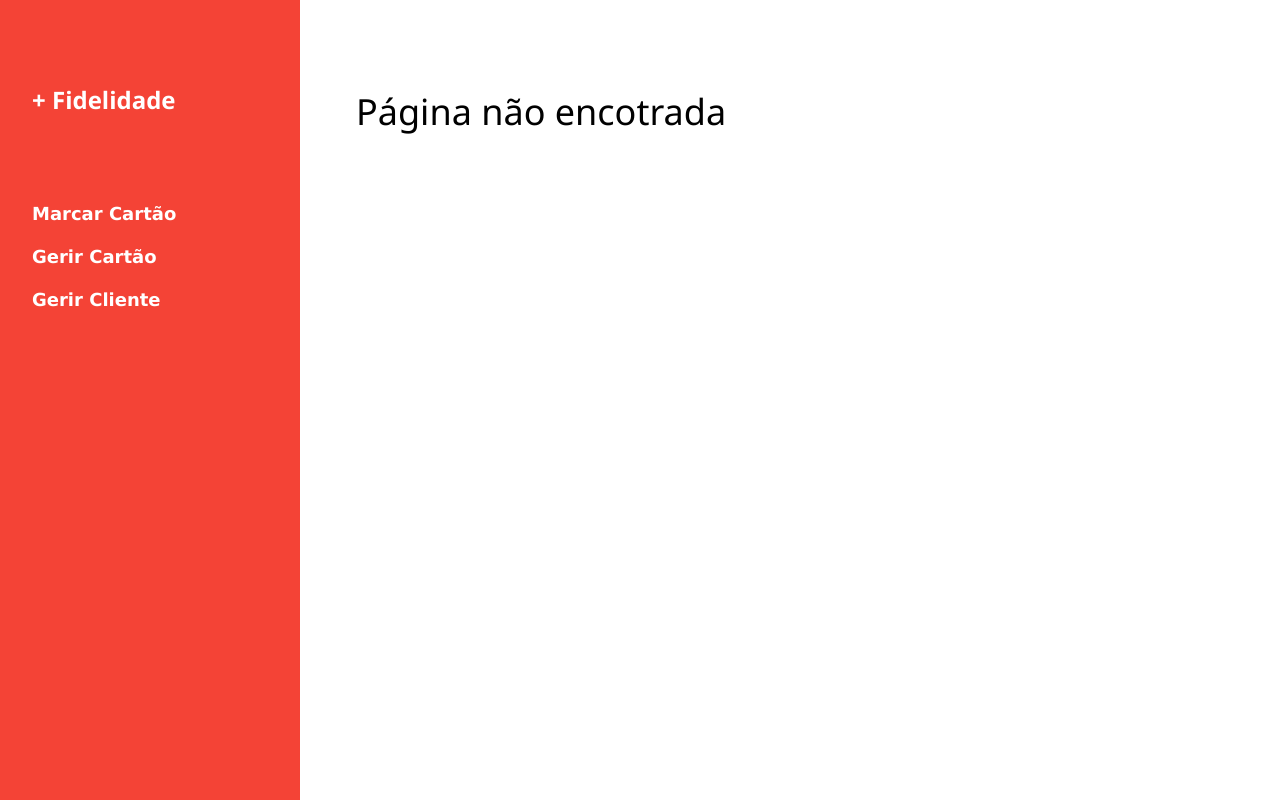
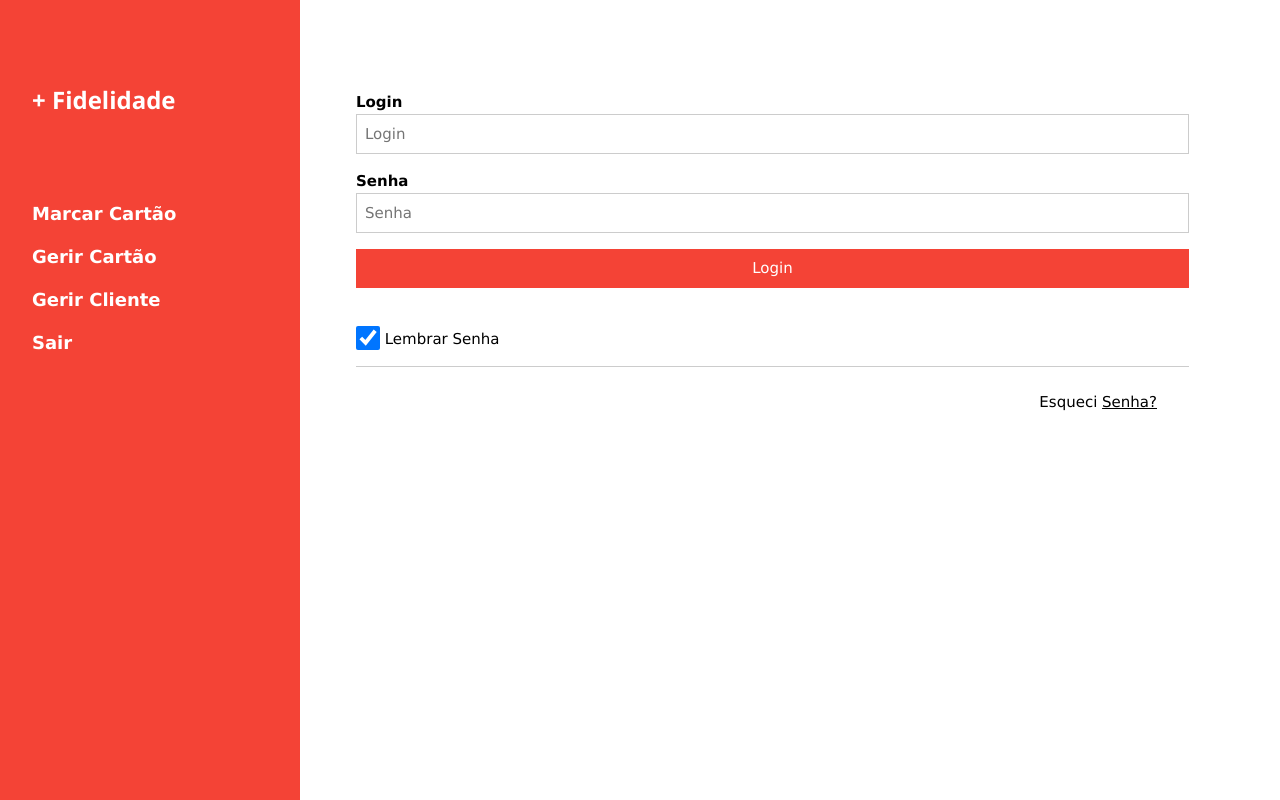
Before and after one commit to joserobson/cartaofidelidade, a React (Create React App) app: page /marcarCartao/1#/login in a window 1280 px wide. Built offline with nearby package versions, Linux system fonts and the light colour scheme.

Commit message:
tela de login

```diff
--- /dev/null
+++ b/src/PrivateRoute.js
@@ -0,0 +1,11 @@
+import React from 'react';
+import { Route, Redirect } from 'react-router-dom';
+
+export const PrivateRoute = ({ component: Component, ...rest }) => (
+    <Route {...rest} render={props => (
+
+        localStorage.getItem('user')
+            ? <Component {...props} />
+            : <Redirect to={{ pathname: '/login', state: { from: props.location } }} />
+    )} />
+)
--- a/src/components/header/header.js
+++ b/src/components/header/header.js
@@ -10,6 +10,7 @@ class Header extends Component{
         super(props);
         this.openMenuClick = this.openMenuClick.bind(this);
         this.closeMenuClick = this.closeMenuClick.bind(this);
+        this.logout = this.logout.bind(this);
     }
 
     openMenuClick(){
@@ -20,6 +21,11 @@ class Header extends Component{
     closeMenuClick(){
         document.getElementById("mySidebar").style.display = "none";
         document.getElementById("myOverlay").style.display = "none";
+    }
+
+    logout(){
+
+        localStorage.removeItem("user");
     }
 
     render(){
@@ -38,6 +44,7 @@ class Header extends Component{
                             <NavLink onClick={this.closeMenuClick} className="w3-bar-item w3-button w3-hover-white" to="/">Marcar Cartão</NavLink>
                             <NavLink onClick={this.closeMenuClick} className="w3-bar-item w3-button w3-hover-white" to="/gerirModeloCartao">Gerir Cartão</NavLink>
                             <NavLink onClick={this.closeMenuClick} className="w3-bar-item w3-button w3-hover-white" to="/gerirCliente">Gerir Cliente</NavLink>
+                            <NavLink onClick={this.logout} className="w3-bar-item w3-button w3-hover-white" to="/">Sair</NavLink>
 
                         </div>
                     </nav>
--- /dev/null
+++ b/src/components/login/login.js
@@ -0,0 +1,65 @@
+import React, { Component } from 'react';
+
+class Login extends Component
+{
+
+    constructor(props){
+        super(props)
+
+        this.state = {
+            userName: '',
+            password:'',
+            lembrarSenha: true,
+        }
+
+        this.handleFormSubmit = this.handleFormSubmit.bind(this);
+        this.handleInputChange = this.handleInputChange.bind(this);
+    }
+
+    handleFormSubmit(event){
+
+        localStorage.setItem("user",true);
+
+        this.props.history.push("/");
+
+    }
+
+    handleInputChange(event) {
+        const target = event.target;
+        const value = target.type === 'checkbox' ? target.checked : target.value;
+        const name = target.name;
+
+        this.setState({
+          [name]: value
+        });
+      }
+
+
+    render(){
+
+        return <div style={{ marginTop: '75px' }}>
+                    <form onSubmit={this.handleFormSubmit} className="w3-container">
+                        <div className="w3-section">
+                            <label><b>Login</b></label>
+                            <input className="w3-input w3-border w3-margin-bottom" type="text" placeholder="Login" name="userName"  value={this.state.userName}  onChange={this.handleInputChange} required/>
+
+                            <label><b>Senha</b></label>
+                            <input className="w3-input w3-border" type="password" placeholder="Senha" name="password" value={this.state.password} onChange={this.handleInputChange} required/>
+
+                            <button className="w3-button w3-block w3-red w3-section w3-padding" type="submit">Login</button>
+                                <label>
+                                    <input className="w3-check w3-margin-top" type="checkbox" checked="checked" name="lembrarSenha" checked={this.state.lembrarSenha} onChange={this.handleInputChange}/> Lembrar Senha
+                                </label>
+                        </div>
+
+                        <div className="w3-container w3-border-top w3-padding-16" style={{backgroundColorolor:'#f1f1f1'}}>
+                            <span className="w3-right w3-padding w3-hide-small">Esqueci <a href="#">Senha?</a></span>
+                        </div>
+                    </form>
+                </div>
+    }
+
+
+}
+
+export default Login
--- a/src/components/marcar-cartao/selecionar-cliente-cartao.js
+++ b/src/components/marcar-cartao/selecionar-cliente-cartao.js
@@ -26,6 +26,7 @@ class SelecionarClienteCartao extends Component{
     handleClickLimparCache(){
 
         localStorage.removeItem("cartaoFidelidade");
+        localStorage.removeItem("user");
 
         let mensagemModal = {
             texto: 'Cacche de cartões deletado com sucesso!!!"',
--- a/src/main.js
+++ b/src/main.js
@@ -12,12 +12,14 @@ import CadastrarCliente from './components/cliente/cadastrar-cliente';
 
 import CadastrarModeloCartao from './components/modelo-cartao/cadastrar-modelo-cartao';
 
-import { Switch, Route, HashRouter } from 'react-router-dom';
+import { Switch, Route, Redirect } from 'react-router-dom';
 
 import MarcarCartao from './components/marcar-cartao/marcar-cartao';
 
 import SelecionarClienteCartao from './components/marcar-cartao/selecionar-cliente-cartao';
+import Login from "./components/login/login";
 
+import {PrivateRoute} from "./PrivateRoute";
 class Main extends Component{
 
 constructor(props){
@@ -34,7 +36,13 @@ render(){
             <Switch>
                 <Route exact
                     path='/'
-                    render={(props)=> <SelecionarClienteCartao{...props} handleModal={this.props.handleModal}/>}/>
+                    render={
+                            (props) => (
+                                localStorage.getItem('user')
+                                ? <SelecionarClienteCartao{...props} handleModal={this.props.handleModal}/>
+                                : <Redirect to={{ pathname: '/login', state: { from: props.location } }} />
+                            )}
+                        />
                 <Route
                     path='/gerirModeloCartao/'
                     render={(props)=> <GerirModeloCartao{...props} handleModal={this.props.handleModal}/>}/>
@@ -56,7 +64,7 @@ render(){
                     path='/marcarCartao/:telefone'
                     render={(props)=> <MarcarCartao{...props} handleModal={this.props.handleModal}/>}/>
 
-                <Route path='*' exact={true} component={PaginaNaoEncontrada} />
+                <Route path='/login' exact={true} component={Login} />
             </Switch>
         </div>
     }
```
Also changed, not shown: src/components/login/login.css (added).
